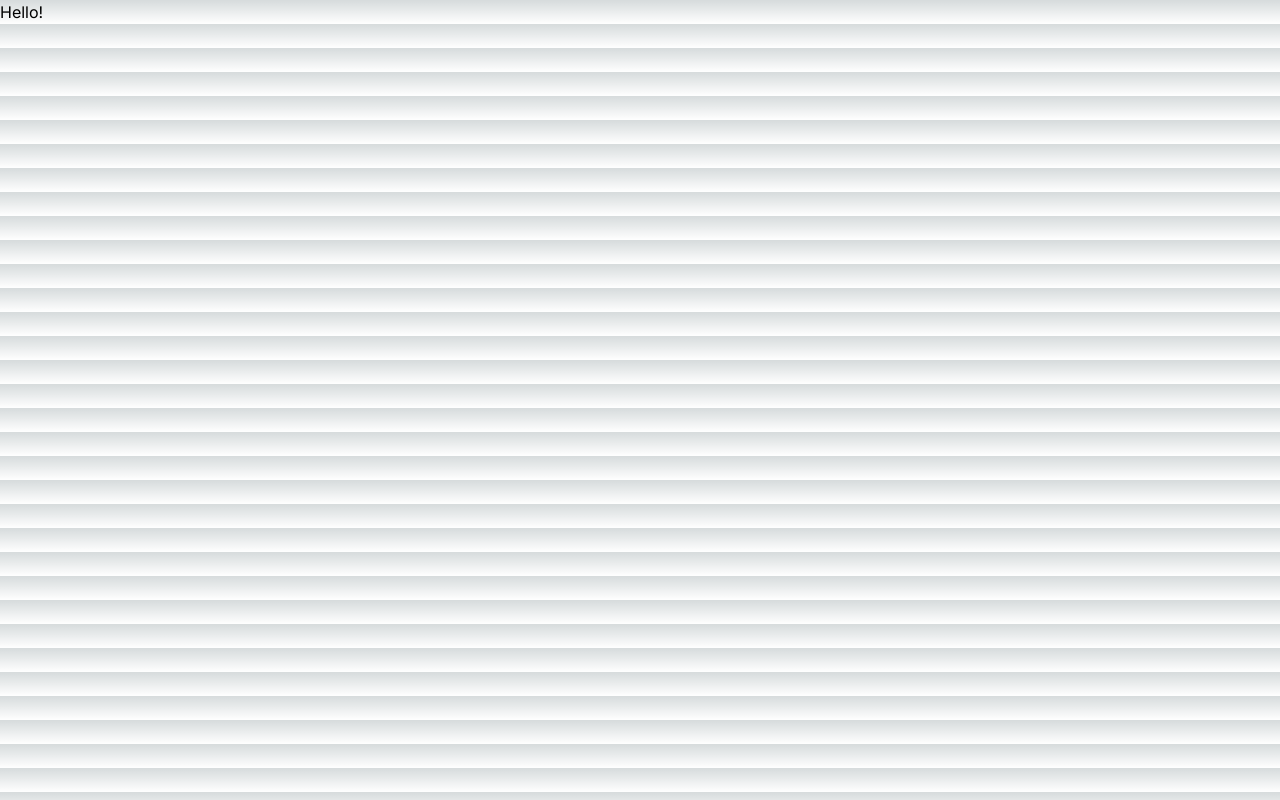
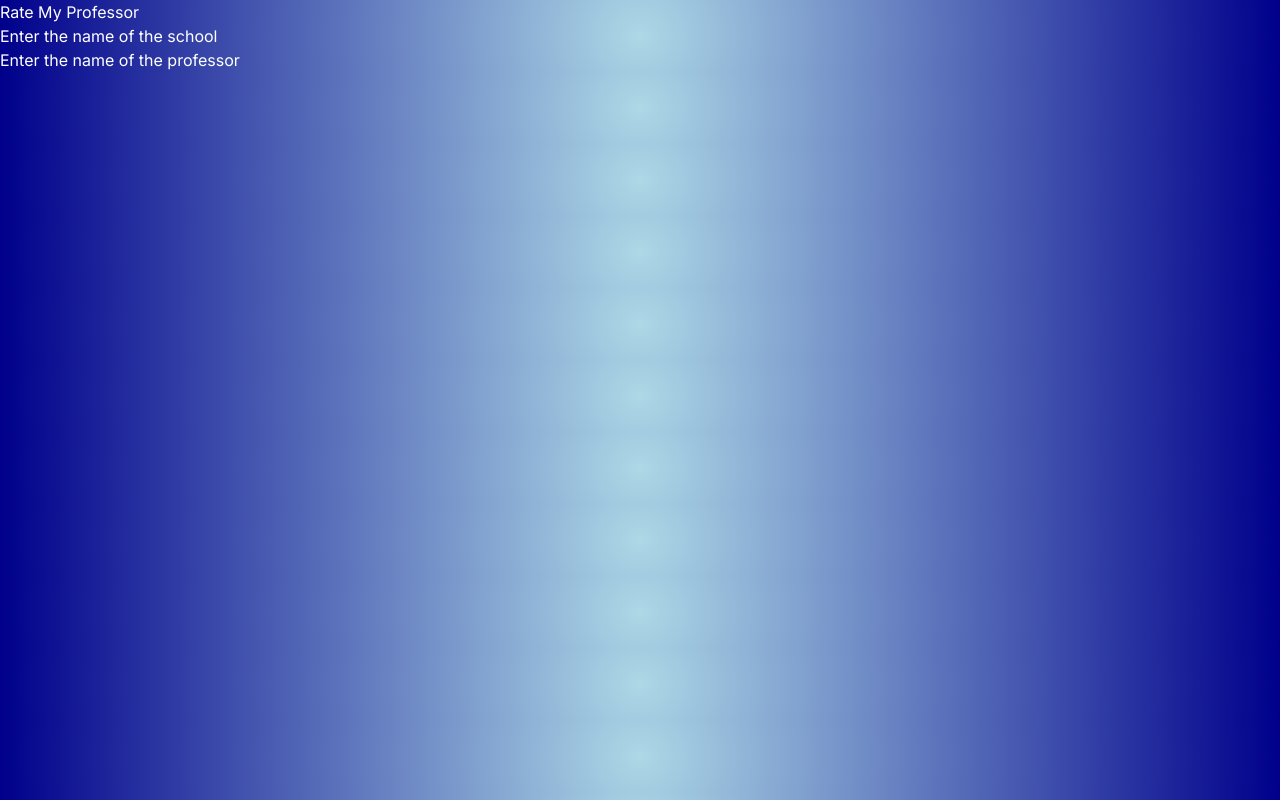
Before and after one commit to nayanmapara/AI-Rate-My-Professor, a Next.js app: page / in a window 1280 px wide. Built offline with nearby package versions, Linux system fonts and the light colour scheme.

Commit message:
changed background color, changed gradient, added more text

```diff
--- a/src/app/globals.css
+++ b/src/app/globals.css
@@ -4,26 +4,25 @@
 
 :root {
 	--foreground-rgb: 0, 0, 0;
-  --background-start-rgb: 214, 219, 220;
-  --background-end-rgb: 255, 255, 255;
+	--background-center-rgb: 173, 216, 230;
+	--background-edge-rgb: 0, 0, 139;
 }
 
 @media (prefers-color-scheme: dark) {
 	:root {
-    --foreground-rgb: 255, 255, 255;
-    --background-start-rgb: 0, 0, 0;
-    --background-end-rgb: 0, 0, 0;
+		--foreground-rgb: 0, 0, 0;
+		--background-center-rgb: 0, 0, 139;
+		--background-edge-rgb: 0, 0, 139;
 	}
 }
 
 body {
 	color: rgb(var(--foreground-rgb));
-  background: linear-gradient(
-      to bottom,
-      transparent,
-      rgb(var(--background-end-rgb))
-    )
-    rgb(var(--background-start-rgb));
+	background: radial-gradient(
+		circle at center,
+		rgb(var(--background-center-rgb)),
+		rgb(var(--background-edge-rgb))
+	);
 }
 
 @layer utilities {
--- a/src/app/page.tsx
+++ b/src/app/page.tsx
@@ -1,8 +1,13 @@
-
-
 export default function Home() {
+	const textStyle = {
+		color: "white",
+	};
 
 	return (
-		<div>Hello!</div>
+		<div style={textStyle}>
+			<h1> Rate My Professor</h1>
+			<h2> Enter the name of the school</h2>
+			<h2> Enter the name of the professor</h2>
+		</div>
 	);
 }
```
Also changed, not shown: 1 other file (tests, documents, lock files or other folders). Lines whose indentation alone changed are shown as unchanged.
